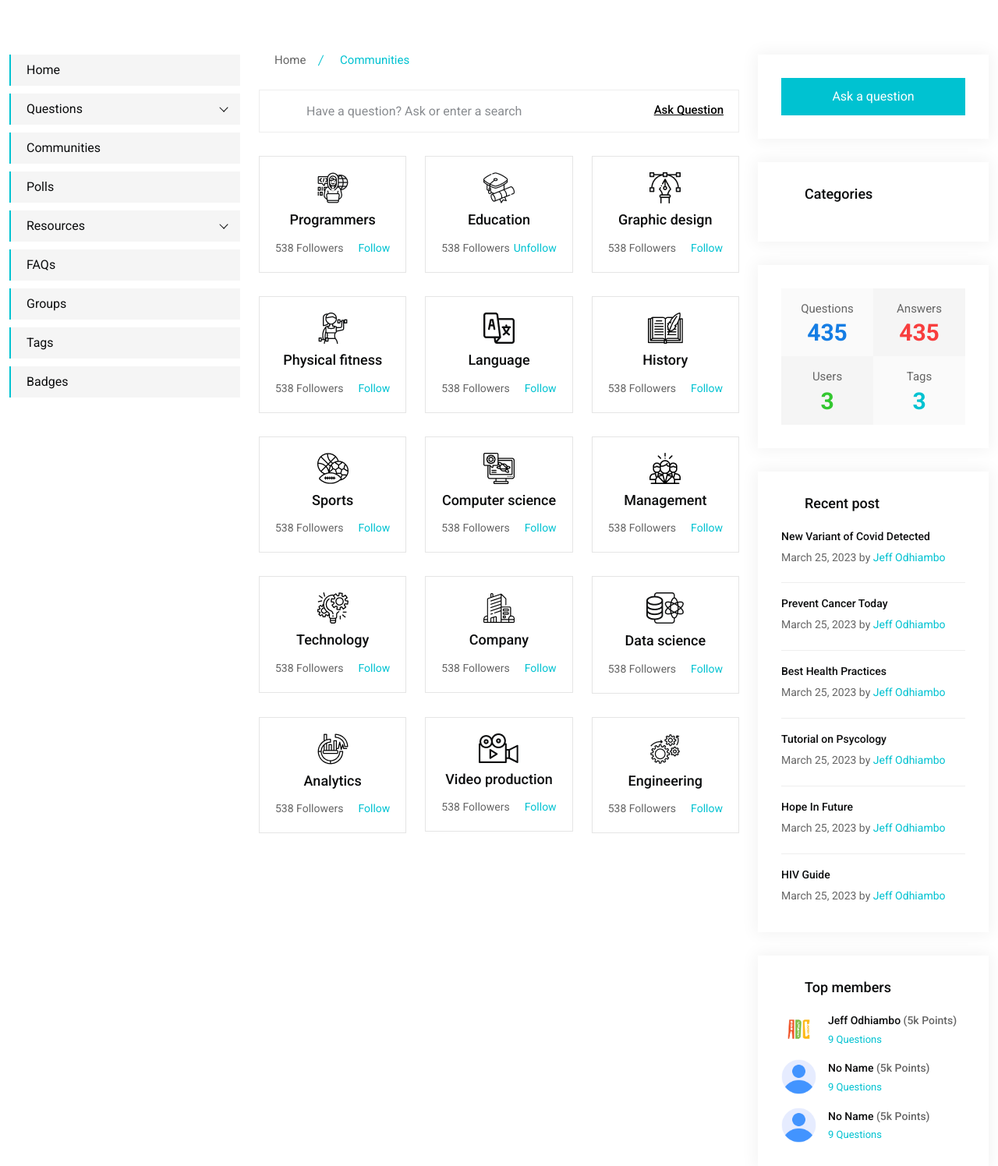
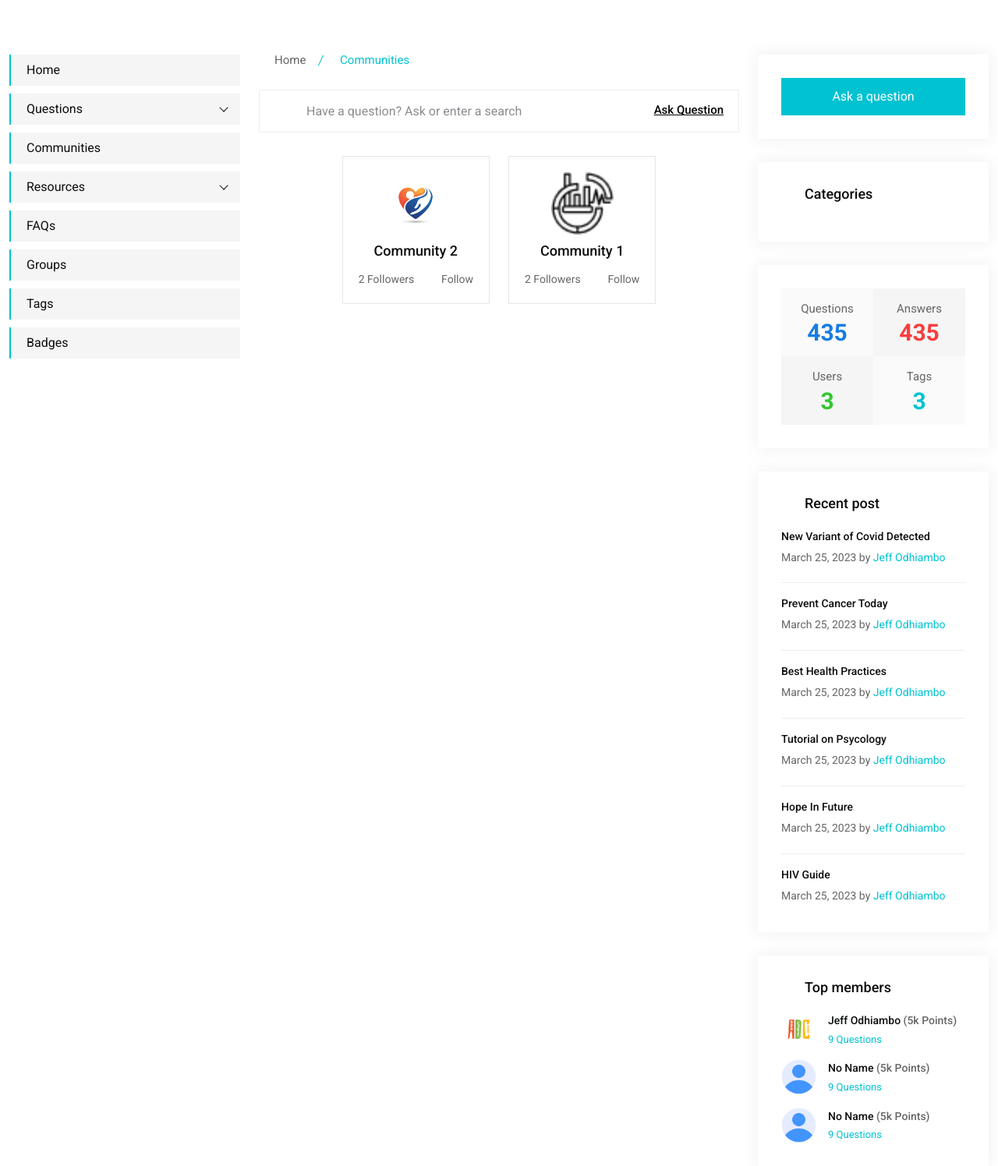
Before and after one commit to CinnamonXI/Team-X, a Django app: page /questions/communities/ in a window 1280 px wide. Shown: the part 352-1848 px from the top of the page at 78% size. Run offline with Django 4.2, Linux system fonts and the light colour scheme; data comes from the database, SQL or seed files in the repository; some libraries are stand-ins or nearby versions.

Commit message:
completed communities

```diff
--- a/discussion/admin.py
+++ b/discussion/admin.py
@@ -22,7 +22,7 @@
 
 @admin.register(Question)
 class QuestionAdmin(admin.ModelAdmin):
-    list_display = ('title', 'user', 'community', 'group', 'created_at', 'updated_at')
+    list_display = ('title', 'category', 'user', 'community', 'group', 'created_at', 'updated_at')
     list_filter = ('created_at', 'updated_at', 'user', 'community', 'group')
     search_fields = ('title', 'description')
     ordering = ('-created_at',)
--- a/discussion/urls.py
+++ b/discussion/urls.py
@@ -11,6 +11,7 @@
     path('groups/', views.group_list, name='groups'),
     path('tags/', views.tag_list, name='tags'),
     path('badges/', views.badge_list, name='badges'),
-    path('polls/', views.polls, name='polls'),
     path('communities/', views.communities, name='communities'),
+    path('communities/<slug:slug>/', views.community_detail, name='community_detail'),
+    path('communities/<slug:slug>/follow-unfollow/', views.follow_unfollow_community, name='follow_unfollow_community'),
 ]
--- a/discussion/views.py
+++ b/discussion/views.py
@@ -1,5 +1,7 @@
-from django.shortcuts import render
-
+from django.shortcuts import get_object_or_404, redirect, render
+from .models import Community, Group, Question, Answer
+from django.contrib import messages
+from django.contrib.auth.decorators import login_required
 # Create your views here.
 def all_questions(request):
     context = {
@@ -53,14 +55,29 @@
     }
     return render(request, 'forum/badges.html', context)
 
-def polls(request):
-    context = {
-        'title': 'Polls'
-    }
-    return render(request, 'forum/polls.html', context)
-
 def communities(request):
     context = {
-        'title': 'Communities'
+        'title': 'Communities',
+        'communities': Community.objects.all(),
     }
-    return render(request, 'forum/communities.html', context)
+    return render(request, 'forum/community/index.html', context)
+
+@login_required
+def community_detail(request, slug):
+    community = get_object_or_404(Community, slug=slug)
+    context = {
+        'title': community.title,
+        'community': community,
+        'category': 'community',
+    }
+    return render(request, 'forum/community/details.html', context)
+
+@login_required
+def follow_unfollow_community(request, slug):
+    community = get_object_or_404(Community, slug=slug)
+    if request.user.is_authenticated:
+        if request.user in community.followers.all():
+            community.followers.remove(request.user)
+        else:
+            community.followers.add(request.user)
+    return redirect('questions:community_detail', slug=community.slug)
--- a/templates/forum/communities.html
+++ /dev/null
@@ -1,264 +0,0 @@
-{% extends 'base.html' %}
-{% block content %}
-		<!-- Start Mail Content Area -->
-		<div class="main-content-area ptb-100">
-			<div class="container">
-				<div class="row">
-					<div class="col-lg-3">
-						{% include 'partials/left-sidebar.html' %}
-					</div>
-
-					<div class="col-lg-6">
-						<div class="middull-content">
-							<ul class="page-nish">
-								<li>
-									<a href="/">
-										<i class="ri-home-8-line"></i>
-										Home
-									</a>
-								</li>
-								<li class="active">
-									Communities
-								</li>
-							</ul>
-
-							{% include 'partials/search.html' %}
-
-							<div class="row justify-content-center">
-								<div class="col-xl-4 col-sm-6">
-									<div class="single-communities-box">
-										<img src="/static/assets/images/communities/programing.png" alt="Image">
-										<h3>
-											<a href="communities.html">Programmers</a>
-										</h3>
-										<ul class="d-flex justify-content-between">
-											<li>538 Followers</li>
-											<li>
-												<button class="active">Follow</button>
-											</li>
-										</ul>
-									</div>
-								</div>
-
-								<div class="col-xl-4 col-sm-6">
-									<div class="single-communities-box">
-										<img src="/static/assets/images/communities/education.png" alt="Image">
-										<h3>
-											<a href="communities.html">Education</a>
-										</h3>
-										<ul class="d-flex justify-content-between">
-											<li>538 Followers</li>
-											<li>
-												<button class="active">Unfollow</button>
-											</li>
-										</ul>
-									</div>
-								</div>
-
-								<div class="col-xl-4 col-sm-6">
-									<div class="single-communities-box">
-										<img src="/static/assets/images/communities/graphic-design.png" alt="Image">
-										<h3>
-											<a href="communities.html">Graphic design</a>
-										</h3>
-										<ul class="d-flex justify-content-between">
-											<li>538 Followers</li>
-											<li>
-												<button class="active">Follow</button>
-											</li>
-										</ul>
-									</div>
-								</div>
-
-								<div class="col-xl-4 col-sm-6">
-									<div class="single-communities-box">
-										<img src="/static/assets/images/communities/woman.png" alt="Image">
-										<h3>
-											<a href="communities.html">Physical fitness</a>
-										</h3>
-										<ul class="d-flex justify-content-between">
-											<li>538 Followers</li>
-											<li>
-												<button class="active">Follow</button>
-											</li>
-										</ul>
-									</div>
-								</div>
-
-								<div class="col-xl-4 col-sm-6">
-									<div class="single-communities-box">
-										<img src="/static/assets/images/communities/language.png" alt="Image">
-										<h3>
-											<a href="communities.html">Language</a>
-										</h3>
-										<ul class="d-flex justify-content-between">
-											<li>538 Followers</li>
-											<li>
-												<button class="active">Follow</button>
-											</li>
-										</ul>
-									</div>
-								</div>
-
-								<div class="col-xl-4 col-sm-6">
-									<div class="single-communities-box">
-										<img src="/static/assets/images/communities/history.png" alt="Image">
-										<h3>
-											<a href="communities.html">History</a>
-										</h3>
-										<ul class="d-flex justify-content-between">
-											<li>538 Followers</li>
-											<li>
-												<button class="active">Follow</button>
-											</li>
-										</ul>
-									</div>
-								</div>
-
-								<div class="col-xl-4 col-sm-6">
-									<div class="single-communities-box">
-										<img src="/static/assets/images/communities/sports.png" alt="Image">
-										<h3>
-											<a href="communities.html">Sports</a>
-										</h3>
-										<ul class="d-flex justify-content-between">
-											<li>538 Followers</li>
-											<li>
-												<button class="active">Follow</button>
-											</li>
-										</ul>
-									</div>
-								</div>
-
-								<div class="col-xl-4 col-sm-6">
-									<div class="single-communities-box">
-										<img src="/static/assets/images/communities/computer-science.png" alt="Image">
-										<h3>
-											<a href="communities.html">Computer science</a>
-										</h3>
-										<ul class="d-flex justify-content-between">
-											<li>538 Followers</li>
-											<li>
-												<button class="active">Follow</button>
-											</li>
-										</ul>
-									</div>
-								</div>
-
-								<div class="col-xl-4 col-sm-6">
-									<div class="single-communities-box">
-										<img src="/static/assets/images/communities/management.png" alt="Image">
-										<h3>
-											<a href="communities.html">Management</a>
-										</h3>
-										<ul class="d-flex justify-content-between">
-											<li>538 Followers</li>
-											<li>
-												<button class="active">Follow</button>
-											</li>
-										</ul>
-									</div>
-								</div>
-
-								<div class="col-xl-4 col-sm-6">
-									<div class="single-communities-box">
-										<img src="/static/assets/images/communities/technology.png" alt="Image">
-										<h3>
-											<a href="communities.html">Technology</a>
-										</h3>
-										<ul class="d-flex justify-content-between">
-											<li>538 Followers</li>
-											<li>
-												<button class="active">Follow</button>
-											</li>
-										</ul>
-									</div>
-								</div>
-
-								<div class="col-xl-4 col-sm-6">
-									<div class="single-communities-box">
-										<img src="/static/assets/images/communities/company.png" alt="Image">
-										<h3>
-											<a href="communities.html">Company</a>
-										</h3>
-										<ul class="d-flex justify-content-between">
-											<li>538 Followers</li>
-											<li>
-												<button class="active">Follow</button>
-											</li>
-										</ul>
-									</div>
-								</div>
-
-								<div class="col-xl-4 col-sm-6">
-									<div class="single-communities-box">
-										<img src="/static/assets/images/communities/data-science.png" alt="Image">
-										<h3>
-											<a href="communities.html">Data science</a>
-										</h3>
-										<ul class="d-flex justify-content-between">
-											<li>538 Followers</li>
-											<li>
-												<button class="active">Follow</button>
-											</li>
-										</ul>
-									</div>
-								</div>
-
-								<div class="col-xl-4 col-sm-6">
-									<div class="single-communities-box">
-										<img src="/static/assets/images/communities/analytics.png" alt="Image">
-										<h3>
-											<a href="communities.html">Analytics</a>
-										</h3>
-										<ul class="d-flex justify-content-between">
-											<li>538 Followers</li>
-											<li>
-												<button class="active">Follow</button>
-											</li>
-										</ul>
-									</div>
-								</div>
-
-								<div class="col-xl-4 col-sm-6">
-									<div class="single-communities-box">
-										<img src="/static/assets/images/communities/video-production.png" alt="Image">
-										<h3>
-											<a href="communities.html">Video production</a>
-										</h3>
-										<ul class="d-flex justify-content-between">
-											<li>538 Followers</li>
-											<li>
-												<button class="active">Follow</button>
-											</li>
-										</ul>
-									</div>
-								</div>
-
-								<div class="col-xl-4 col-sm-6">
-									<div class="single-communities-box mb-0">
-										<img src="/static/assets/images/communities/engineering.png" alt="Image">
-										<h3>
-											<a href="communities.html">Engineering</a>
-										</h3>
-										<ul class="d-flex justify-content-between">
-											<li>538 Followers</li>
-											<li>
-												<button class="active">Follow</button>
-											</li>
-										</ul>
-									</div>
-								</div>
-							</div>
-						</div>
-					</div>
-
-					<div class="col-lg-3">
-						{% include 'resources/partials/right-sidebar.html' %}
-					</div>
-				</div>
-			</div>
-		</div>
-		<!-- End Mail Content Area -->
-
-{% endblock %}
--- /dev/null
+++ b/templates/forum/community/index.html
@@ -0,0 +1,66 @@
+{% extends 'base.html' %}
+{% block content %}
+		<!-- Start Mail Content Area -->
+		<div class="main-content-area ptb-100">
+			<div class="container">
+				<div class="row">
+					<div class="col-lg-3">
+						{% include 'partials/left-sidebar.html' %}
+					</div>
+
+					<div class="col-lg-6">
+						<div class="middull-content">
+							<ul class="page-nish">
+								<li>
+									<a href="/">
+										<i class="ri-home-8-line"></i>
+										Home
+									</a>
+								</li>
+								<li class="active">
+									Communities
+								</li>
+							</ul>
+
+							{% include 'partials/search.html' %}
+
+							<div class="row justify-content-center">
+								{% if communities %}
+									{% for community in communities %}
+										<div class="col-xl-4 col-sm-6">
+                                            <a href="{{ community.get_absolute_url }}">
+                                                <div class="single-communities-box">
+                                                    <img src="{% if community.image %}{{ community.image.url }}{% else %}/static/community.jpg{% endif %}" width="80" alt="{{ community.title }}">
+                                                    <h3>
+                                                        <a href="{{ community.get_absolute_url }}">{{ community.title }}</a>
+                                                    </h3>
+                                                    <ul class="d-flex justify-content-between">
+                                                        <li>{{ community.followers.all.count }} Followers</li>
+                                                        <li>
+                                                           <a href="{% url 'questions:follow_unfollow_community' community.slug %}" class="active">{% if request.user in community.followers.all %}Unfollow{% else %}Follow{% endif %}</a>
+                                                        </li>
+                                                    </ul>
+                                                </div>
+                                            </a>
+										</div>
+									{% endfor %}
+								{% else %}
+									<div class="col-lg-12">
+										<div class="alert alert-warning">
+											No communities found.
+										</div>
+									</div>
+								{% endif %}
+							</div>
+						</div>
+					</div>
+
+					<div class="col-lg-3">
+						{% include 'resources/partials/right-sidebar.html' %}
+					</div>
+				</div>
+			</div>
+		</div>
+		<!-- End Mail Content Area -->
+
+{% endblock %}
--- a/templates/partials/left-sidebar.html
+++ b/templates/partials/left-sidebar.html
@@ -58,14 +58,6 @@
                                 <span class="menu-title">
                                     <i class="ri-links-line"></i>
                                     Communities
-                                </span>
-                            </a>
-                        </li>
-                        <li>
-                            <a href="{% url 'questions:polls' %}" class="box-style">
-                                <span class="menu-title">
-                                    <i class="ri-bar-chart-fill"></i>
-                                    Polls
                                 </span>
                             </a>
                         </li>
```
Also changed, not shown: discussion/models.py (+11 -5 lines), templates/forum/community/details.html (added, +170 -0 lines), db.sqlite3, discussion/migrations/0005_alter_question_category_remove_question_tags_and_more.py (added), discussion/migrations/0006_alter_question_community.py (added), discussion/migrations/0007_alter_answer_question.py (added), discussion/migrations/0008_alter_group_community.py (added), discussion/migrations/0009_community_owner_group_owner.py (added), media/community_images/analytics.png (added), media/group/cover_images/sub-1.jpg (added), media/group/profile_images/group-1.jpg (added), static/community.jpg (added).
